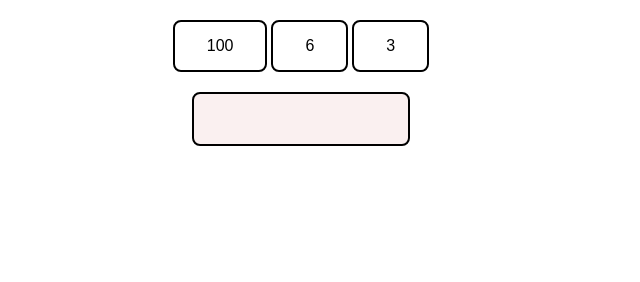
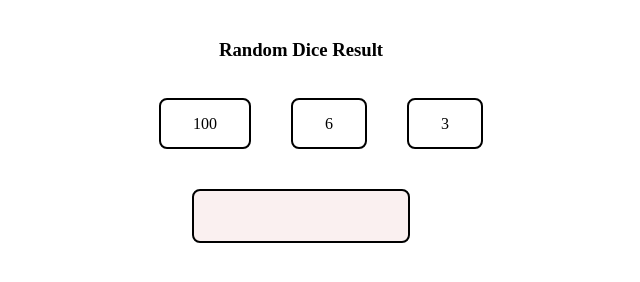
Before and after one commit to marta-prieto/dices-app, a plain HTML site: page index.html in a window 1280 px wide. Shown: the whole page, without its empty margins (339-979 px from the left). Drawn offline with Linux system fonts and the light colour scheme; files that its build step writes are made by us from their sources.

Commit message:
Add semantic

```diff
--- /dev/null
+++ b/components/class.js
@@ -0,0 +1,6 @@
+class Rectangulo {
+    constructor(alto, ancho) {
+      this.alto = alto;
+      this.ancho = ancho;
+    }
+  }
--- a/main.css
+++ b/css/main.css
@@ -6,6 +6,14 @@
     margin: 20px;
 }
 
+.button_box{
+    display: flex;
+    flex-direction: row;
+}
+li{
+    margin: 20px;
+    list-style: none;
+}
 .button_dice {
     background-color: #fff;
     border: 2px solid black;
@@ -16,7 +24,10 @@
     font-size: 16px;
     cursor: pointer;
     max-width: 200px;
+
 }
+
+
 .button_dice:hover{
     background-color: #f3a1a1;
 
--- a/index.html
+++ b/index.html
@@ -7,21 +7,25 @@
     <meta name="viewport" content="width=device-width, initial-scale=1.0">
     <link rel="stylesheet" href="main.css">
     <title>Document</title>
+    <script type="module" defer>
+        import "./components/AppElement.js";
+      </script>
 </head>
 
 <body>
-
+<main>
     <section class="section">
-        <div class="button_box">
-            <button class="button_dice button1" nr_max="100">100</button>
-            <button class="button_dice button2" nr_max="6">6</button>
-            <button class="button_dice button3" nr_max="3">3</button>
-        </div>
+        <h3>Random Dice Result</h3>
+        <ul class="button_box">
+            <li><output class="button_dice button1" nr_max="100">100</output></li>
+            <li><output class="button_dice button2" nr_max="6">6</output></li>
+            <li><output class="button_dice button3" nr_max="3">3</output></li>
+        </ul>
         <div class="random_button"></div>
 
     </section>
 
-    <script src="script.js"></script>
+</main>
 </body>
 
 </html>
```
Also changed, not shown: components/AppElement.js (renamed from script.js).
